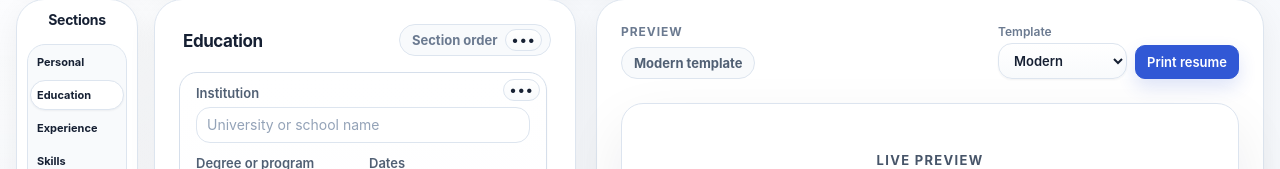
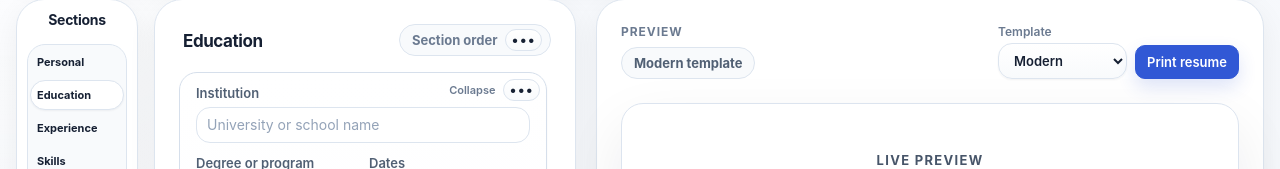
Before and after one commit to anuragmaganti/ResumeLoomr, a React (Vite) app: page / in a window 1280 px wide. Both pictures are taken after a click on the tab "Education". Shown: the part 161-330 px from the top of the page. Built offline with nearby package versions, Linux system fonts and the light colour scheme.

Commit message:
Fix collapsed entry menu overlay

```diff
--- a/src/components/forms/collapsibleEntryCard.jsx
+++ b/src/components/forms/collapsibleEntryCard.jsx
@@ -33,6 +33,16 @@ export default function CollapsibleEntryCard({
     <fieldset className={`formSection entryCard${isCollapsed ? " isCollapsed" : ""}`}>
       <div className="entryHeader entryHeaderActionsOnly">
         <div className="entryActions">
+          {!isCollapsed ? (
+            <button
+              type="button"
+              className="button buttonGhost entryCollapseButton"
+              onClick={() => setIsCollapsed(true)}
+              aria-label={`Collapse ${expandLabel}`}
+            >
+              Collapse
+            </button>
+          ) : null}
           <EntryActionMenu
             menuLabel={menuLabel}
             moveUpLabel={moveUpLabel}
@@ -44,14 +54,6 @@ export default function CollapsibleEntryCard({
             disableUp={disableUp}
             disableDown={disableDown}
             disableRemove={disableRemove}
-            extraItems={[
-              {
-                key: "toggle-collapse",
-                label: isCollapsed ? "Expand" : "Collapse",
-                ariaLabel: `${isCollapsed ? "Expand" : "Collapse"} ${expandLabel}`,
-                onSelect: () => setIsCollapsed((collapsed) => !collapsed),
-              },
-            ]}
           />
         </div>
       </div>
--- a/src/styles/buttons.css
+++ b/src/styles/buttons.css
@@ -186,6 +186,10 @@
   position: relative;
 }
 
+.entryMenu.isOpen {
+  z-index: 50;
+}
+
 .entryMenuButton {
   min-width: 22px;
   min-height: 22px;
--- a/src/styles/forms.css
+++ b/src/styles/forms.css
@@ -41,8 +41,13 @@ form {
 
 .entryCard {
   position: relative;
+  z-index: 0;
   border-color: var(--color-entry-border);
   overflow: visible;
+}
+
+.entryCard:has(.entryMenu.isOpen) {
+  z-index: 40;
 }
 
 .entryCard.isCollapsed {
@@ -124,6 +129,10 @@ form {
   opacity: 0.86;
 }
 
+.entrySummaryButton:hover .entrySummaryHint {
+  color: var(--color-text);
+}
+
 .entrySummaryButton:focus-visible {
   outline: 3px solid var(--color-accent-soft);
   outline-offset: 4px;
@@ -169,6 +178,36 @@ form {
   justify-content: flex-end;
   gap: var(--space-2);
   flex-shrink: 0;
+}
+
+.button.entryCollapseButton {
+  min-height: auto;
+  padding: 0;
+  border: 0;
+  border-radius: 0;
+  background: transparent;
+  color: var(--color-text-muted);
+  font-size: 0.75rem;
+  font-weight: 600;
+  line-height: 1;
+  box-shadow: none;
+}
+
+.editorStage .button.entryCollapseButton {
+  font-size: 0.6875rem;
+}
+
+.button.entryCollapseButton:not(:disabled):hover {
+  border: 0;
+  background: transparent;
+  color: var(--color-text);
+  transform: none;
+}
+
+.button.entryCollapseButton:focus-visible {
+  outline: 3px solid var(--color-accent-soft);
+  outline-offset: 4px;
+  border-radius: 8px;
 }
 
 .fieldGrid {
```
